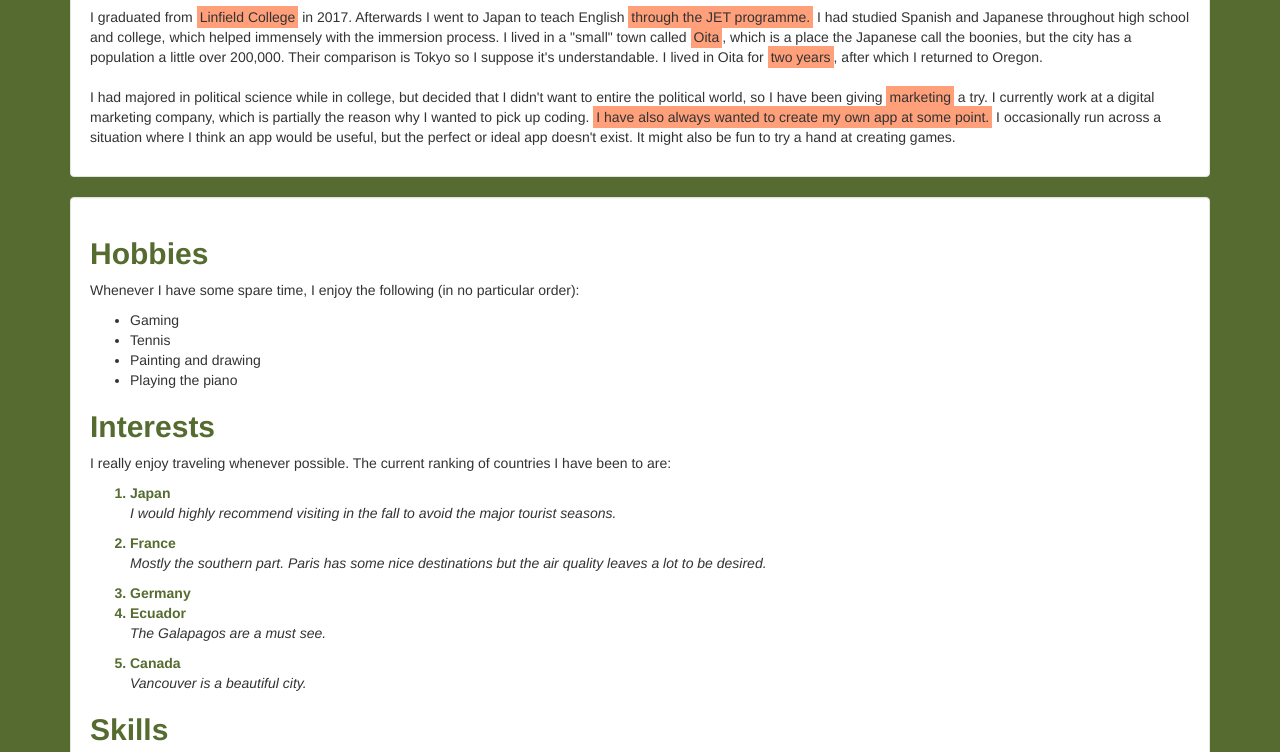
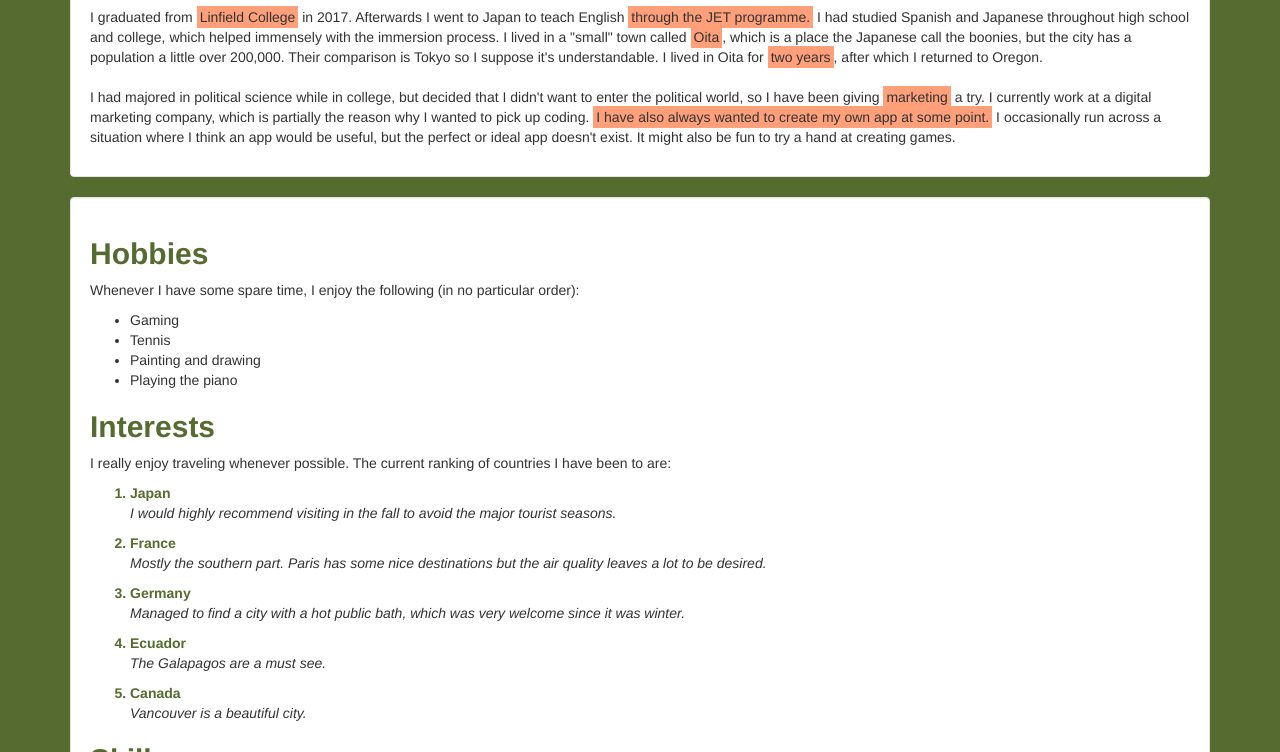
Before and after one commit to staceyhs/portfolio, a plain HTML site: page index.html in a window 1280 px wide. Shown: the part 488-1240 px from the top of the page. Drawn offline with Linux system fonts and the light colour scheme.

Commit message:
update README.md

```diff
--- a/index.html
+++ b/index.html
@@ -19,7 +19,7 @@
       <div class="well">
         <h2><strong>Background</strong></h2>
         <p>I graduated from <span class="highlight">Linfield College</span> in 2017. Afterwards I went to Japan to teach English <span class="highlight">through the JET programme.</span> I had studied Spanish and Japanese throughout high school and college, which helped immensely with the immersion process. I lived in a "small" town called <span class="highlight">Oita</span>, which is a place the Japanese call the boonies, but the city has a population a little over 200,000. Their comparison is Tokyo so I suppose it's understandable. I lived in Oita for <span class="highlight">two years</span>, after which I returned to Oregon.<br><br>
-          I had majored in political science while in college, but decided that I didn't want to entire the political world, so I have been giving <span class="highlight">marketing</span> a try. I currently work at a digital marketing company, which is partially the reason why I wanted to pick up coding. <span class="highlight">I have also always wanted to create my own app at some point.</span> I occasionally run across a situation where I think an app would be useful, but the perfect or ideal app doesn't exist. It might also be fun to try a hand at creating games.</p>
+          I had majored in political science while in college, but decided that I didn't want to enter the political world, so I have been giving <span class="highlight">marketing</span> a try. I currently work at a digital marketing company, which is partially the reason why I wanted to pick up coding. <span class="highlight">I have also always wanted to create my own app at some point.</span> I occasionally run across a situation where I think an app would be useful, but the perfect or ideal app doesn't exist. It might also be fun to try a hand at creating games.</p>
       </div>
       <div class="well">
         <h2><strong>Hobbies</strong></h2>
@@ -38,6 +38,7 @@
           <li>France</li>
             <p><em>Mostly the southern part. Paris has some nice destinations but the air quality leaves a lot to be desired.</em></p>
           <li>Germany</li>
+            <p><em>Managed to find a city with a hot public bath, which was very welcome since it was winter.</em></p>
           <li>Ecuador</li>
             <p><em>The Galapagos are a must see.</em></p>
           <li>Canada</li>
```
Also changed, not shown: 1 other file.
